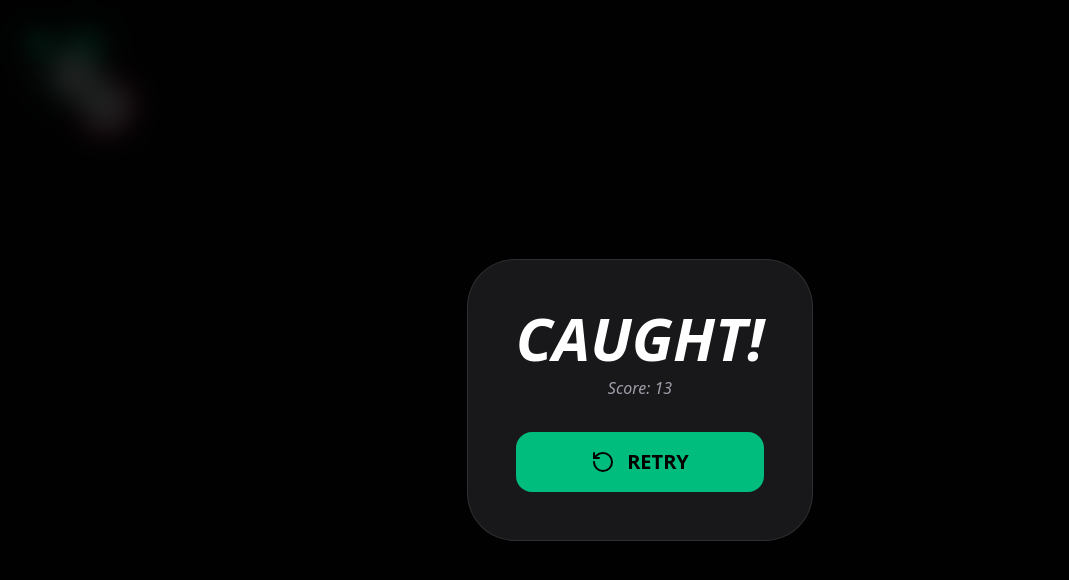
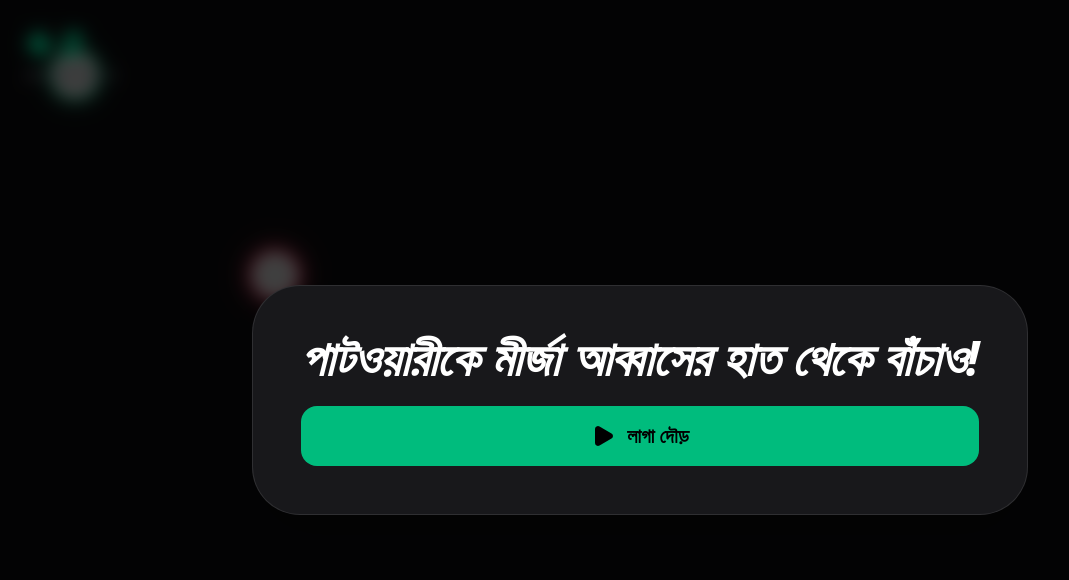
Before and after one commit to Ibne-Shahid/dhaka-8-chasing-game, a React (Vite) app: page / in a window 1280 px wide. Shown: the top 580 px of the page, without its empty margins (0-1069 px from the left). Built offline with nearby package versions, Linux system fonts and the light colour scheme; grey boxes are pictures that could not be loaded.

Commit message:
bengali sentences added

```diff
--- a/src/App.jsx
+++ b/src/App.jsx
@@ -1,6 +1,6 @@
 import React, { useState, useEffect, useRef } from 'react';
 import { motion, AnimatePresence } from 'framer-motion';
-import { Zap, RotateCcw } from 'lucide-react';
+import { Zap, RotateCcw, Play } from 'lucide-react';
 
 const PLAYER_IMAGE_URL = "https://encrypted-tbn0.gstatic.com/images?q=tbn:ANd9GcRp9H6pI7lJo4UTGr3SPJ3L8yslgsxOlUm7SQ&s";
 const ENEMY_IMAGE_URL = "https://tfe-bd.sgp1.cdn.digitaloceanspaces.com/posts/25699/mirza-abbas.jpg";
@@ -9,6 +9,7 @@ const PLAYER_SIZE = 50;
 const INITIAL_ENEMY_SPEED = 3.5;
 
 export default function App() {
+  const [hasStarted, setHasStarted] = useState(false);
   const [pos, setPos] = useState({ x: 50, y: 50 });
   const [enemyPos, setEnemyPos] = useState({ x: 250, y: 250 });
   const [isGameOver, setIsGameOver] = useState(false);
@@ -36,7 +37,7 @@ export default function App() {
   }, []);
 
   const update = () => {
-    if (isGameOver) return;
+    if (isGameOver || !hasStarted) return;
 
     const dynamicSpeed = dimensions.width < 768 ? 7 : 10;
 
@@ -77,9 +78,11 @@ export default function App() {
   };
 
   useEffect(() => {
-    requestRef.current = requestAnimationFrame(update);
+    if (hasStarted) {
+      requestRef.current = requestAnimationFrame(update);
+    }
     return () => cancelAnimationFrame(requestRef.current);
-  }, [pos, isGameOver, dimensions]);
+  }, [pos, isGameOver, dimensions, hasStarted]);
 
   const reset = () => {
     const finalScore = Math.floor(score / 10);
@@ -94,15 +97,18 @@ export default function App() {
     setIsGameOver(false);
   };
 
+  const startGame = () => {
+    setHasStarted(true);
+  };
+
   return (
     <div className="fixed inset-0 bg-zinc-950 overflow-hidden touch-none select-none">
-
 
       <div className="absolute top-6 left-6 z-30">
         <div className="text-emerald-400 text-4xl font-black italic flex items-center gap-2 drop-shadow-[0_0_10px_rgba(52,211,153,0.5)]">
           <Zap fill="currentColor" size={30} /> {Math.floor(score / 10)}
         </div>
-        <div className="text-zinc-500 font-bold text-xs tracking-widest mt-1">RECORD: {highScore}</div>
+        <div className="text-zinc-500 font-bold text-xs tracking-widest mt-1">রেকর্ড ভোট সংখ্যা: {highScore}</div>
       </div>
 
       <div className="absolute inset-0 bg-[radial-gradient(#222_1px,transparent_1px)] bg-size-[40px_40px] opacity-40" />
@@ -119,7 +125,6 @@ export default function App() {
         />
       </motion.div>
 
-      {/* Enemy (এনিমির ছবি) */}
       <motion.div
         animate={{ x: enemyPos.x, y: enemyPos.y }}
         className="absolute z-10"
@@ -132,7 +137,7 @@ export default function App() {
       </motion.div>
 
       <div className="absolute bottom-10 left-0 right-0 flex justify-center gap-2 md:hidden">
-        <div className="grid grid-cols-3 gap-2 bg-white/5 p-4 rounded-3xl backdrop-blur-md">
+        <div className="grid grid-cols-3 gap-2 bg-white/5 p-4 rounded-3xl backdrop-blur-md border border-white/10">
           <div />
           <button className="w-12 h-12 bg-zinc-800 rounded-xl flex items-center justify-center active:bg-emerald-500" onPointerDown={() => (keysRef.current['w'] = true)} onPointerUp={() => (keysRef.current['w'] = false)}>↑</button>
           <div />
@@ -143,16 +148,30 @@ export default function App() {
       </div>
 
       <AnimatePresence>
+        {!hasStarted && (
+          <motion.div
+            initial={{ opacity: 0 }} animate={{ opacity: 1 }} exit={{ opacity: 0 }}
+            className="absolute inset-0 z-50 flex items-center justify-center bg-black/60 backdrop-blur-sm"
+          >
+            <div className="bg-zinc-900 border border-white/10 p-12 rounded-[3rem] text-center shadow-2xl">
+              <h2 className="text-5xl font-black text-white mb-6 italic">পাটওয়ারীকে মীর্জা আব্বাসের হাত থেকে বাঁচাও!</h2>
+              <button onClick={startGame} className="w-full flex items-center justify-center gap-3 bg-emerald-500 text-black px-12 py-4 rounded-2xl font-black text-xl active:scale-95 transition-transform">
+                <Play size={24} fill="currentColor" /> লাগা দৌড়
+              </button>
+            </div>
+          </motion.div>
+        )}
+
         {isGameOver && (
           <motion.div
             initial={{ opacity: 0 }} animate={{ opacity: 1 }}
             className="absolute inset-0 z-50 flex items-center justify-center bg-black/80 backdrop-blur-md"
           >
             <div className="bg-zinc-900 border border-white/10 p-12 rounded-[3rem] text-center shadow-2xl">
-              <h2 className="text-6xl font-black text-white mb-2 italic">CAUGHT!</h2>
-              <p className="text-zinc-400 mb-8 font-medium italic">Score: {Math.floor(score / 10)}</p>
+              <h2 className="text-6xl font-black text-white mb-2 italic">পাটওয়ারী কট!</h2>
+              <p className="text-zinc-400 mb-8 font-medium italic">ভোট সংখ্যা: {Math.floor(score / 10)}</p>
               <button onClick={reset} className="w-full flex items-center justify-center gap-3 bg-emerald-500 text-black py-4 rounded-2xl font-black text-xl active:scale-95">
-                <RotateCcw size={24} /> RETRY
+                <RotateCcw size={24} /> আবার দৌড়া
               </button>
             </div>
           </motion.div>
```
